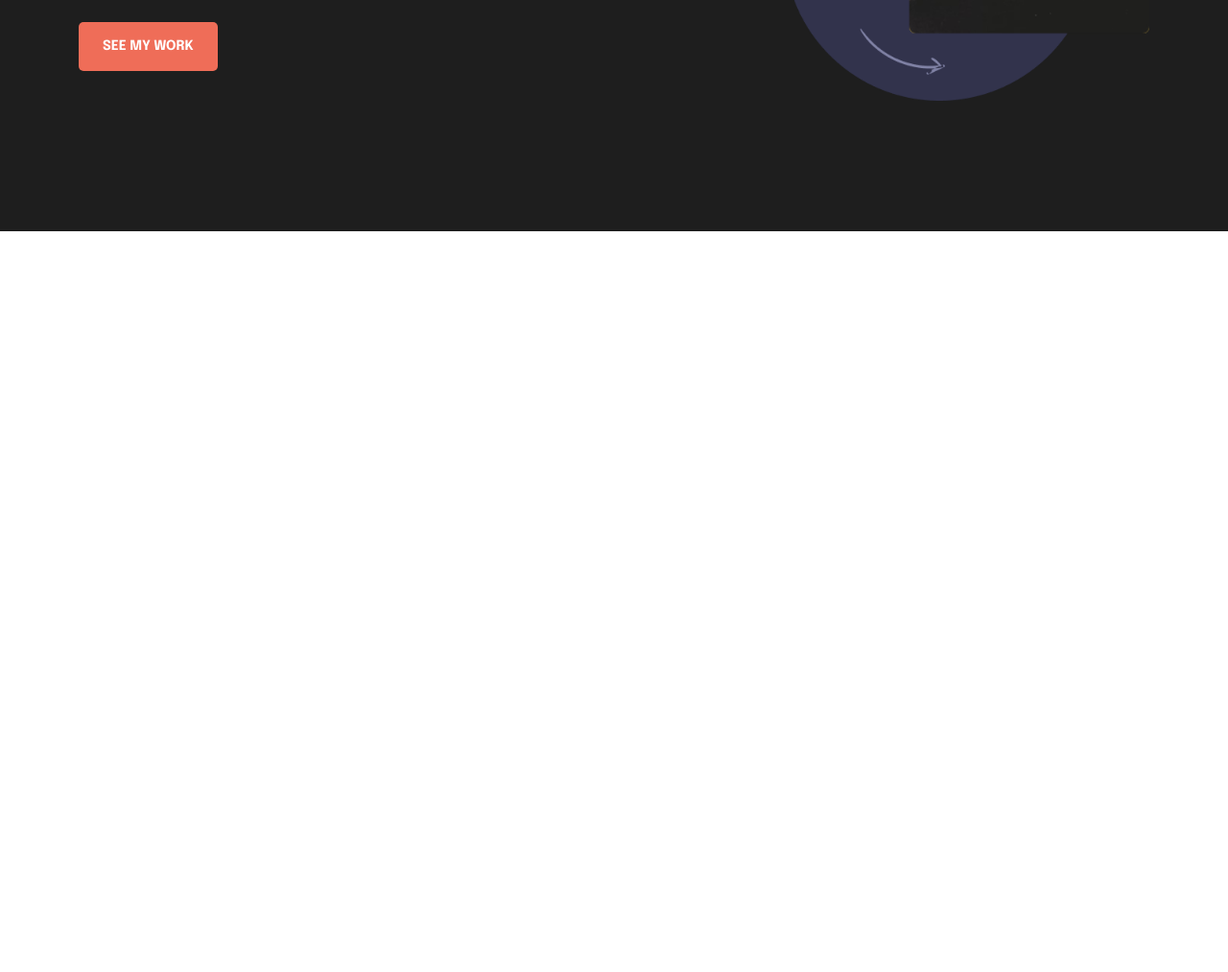
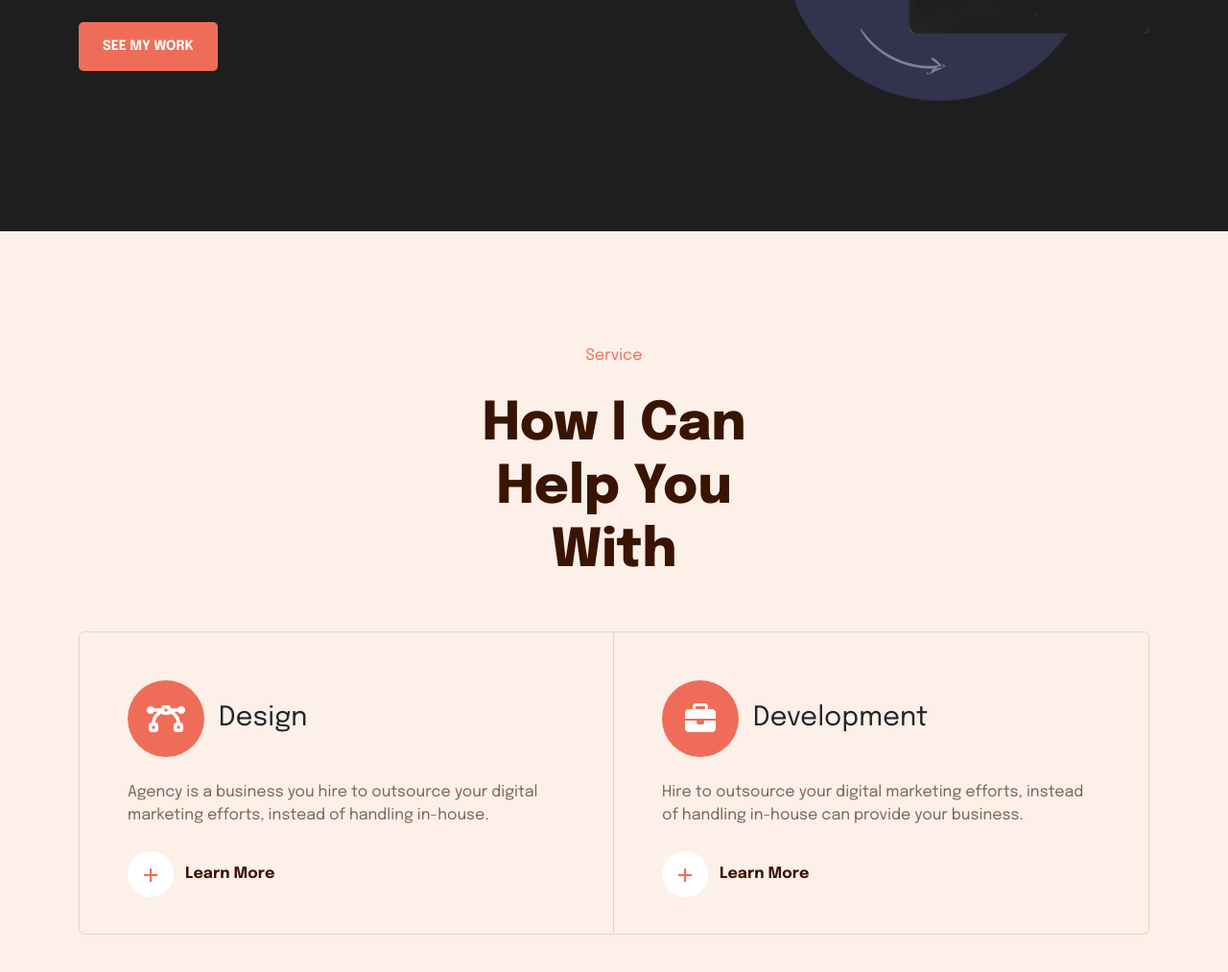
Before and after one commit to rashadulalam/html-template-to-email, a plain HTML site: page index.html in a window 1280 px wide. Shown: the part 559-1572 px from the top of the page at 96% size. Before the commit the page ends 800 px from the top, so only its background shows below. Drawn offline with nearby package versions, Linux system fonts and the light colour scheme.

Commit message:
Service area

```diff
--- a/index.html
+++ b/index.html
@@ -67,6 +67,49 @@
                 </div>
             </div>
         </section>
+
+        <!-- Service area -->
+        <section class="service-area">
+          <div class="container">
+            <div class="row">
+              <div class="col-lg-4 offset-lg-4">
+               <div class="section-heading text-center">
+                <h3>Service</h3>
+                <h2>How I Can Help
+                  You With</h2>
+               </div>
+              </div>
+            </div>
+            <div class="row gx-0">
+              <div class="col-lg-6">
+                <div class="single-service service-one">
+                  <div class="service-heading">
+                    <i class="fa-solid fa-bezier-curve"></i>
+                    <h3>Design</h3>
+                  </div>
+                  <div class="service-text">
+                    <p>Agency is a business you hire to outsource your digital marketing efforts, instead of handling in-house.</p>
+                    <a href="#" class="">
+                    Learn More</a>
+                  </div>
+                </div>
+              </div>
+              <div class="col-lg-6">
+                <div class="single-service service-two">
+                  <div class="service-heading">
+                    <i class="fa-solid fa-briefcase"></i>
+                    <h3>Development</h3>
+                  </div>
+                  <div class="service-text">
+                    <p>Hire to outsource your digital marketing efforts, instead of handling in-house can provide your business.</p>
+                    <a href="#" class="">
+                    Learn More</a>
+                  </div>
+                </div>
+              </div>
+            </div>
+          </div>
+        </section>
     </div>
 
 
--- a/style.css
+++ b/style.css
@@ -12,6 +12,7 @@ body {
     font-family: 'Epilogue', sans-serif;
     font-size: 16px;
     line-height: 1.5;
+    background-color: #FDF0E9;
 
 }
 a {
@@ -109,3 +110,87 @@ a {
         margin-bottom: 20px;
     }
 }
+
+/*
+ Service area
+*/
+.service-area {
+
+    padding: 120px 0;
+}
+.section-heading {
+    margin-bottom: 50px;
+
+
+}
+.section-heading h3{
+    color: #EF6D58;
+    font-size: 16px;
+    margin-bottom: 30px;
+}
+.section-heading h2{
+    font-size: 55px;
+    font-weight: 800;
+    color: #391400;
+}
+.single-service {
+    border: 1px solid #F3D1BF;
+    padding: 50px;
+}
+.service-one {
+    border-radius: 6px 0 0 6px;
+
+}
+.service-two {
+    border-radius: 0 6px 6px 0;
+    border-left: 0;
+}
+.service-heading {
+    display: flex;
+    align-items: center;
+}
+.service-heading i {
+    font-size: 32px;
+    color: #fff;
+    background-color: #EF6D58;
+    width: 80px;
+    height: 80px;
+    border-radius: 50%;
+    line-height: 80px;
+    text-align: center;
+    margin-right: 15px;
+}
+
+.service-heading h3 {
+    margin-bottom: 0;
+
+}
+.service-text p {
+    margin: 25px 0;
+    color: rgba(57,20,0, 0.64);
+}
+
+.service-text a {
+    display: inline-block;
+    position: relative;
+    padding-left: 60px;
+    padding-top: 12px;
+    color: #391400;
+}
+.service-text a::after {
+    position: absolute;
+    content: "\2b";
+    font-family: "Font Awesome";
+    width: 48px;
+    height: 48px;
+    line-height: 48px;
+    text-align: center;
+    font-size: 30px;
+    background-color: #fff;
+    border: 1px solid rgba(255,255,255, 0.64);
+    left: 0;
+    top: 0;
+    color: #EF6D58;
+    border-radius: 50%;
+    /* box-shadow: 0 5px 15px 0 rgba(0, 0, 0, 0.5); */
+}
```
